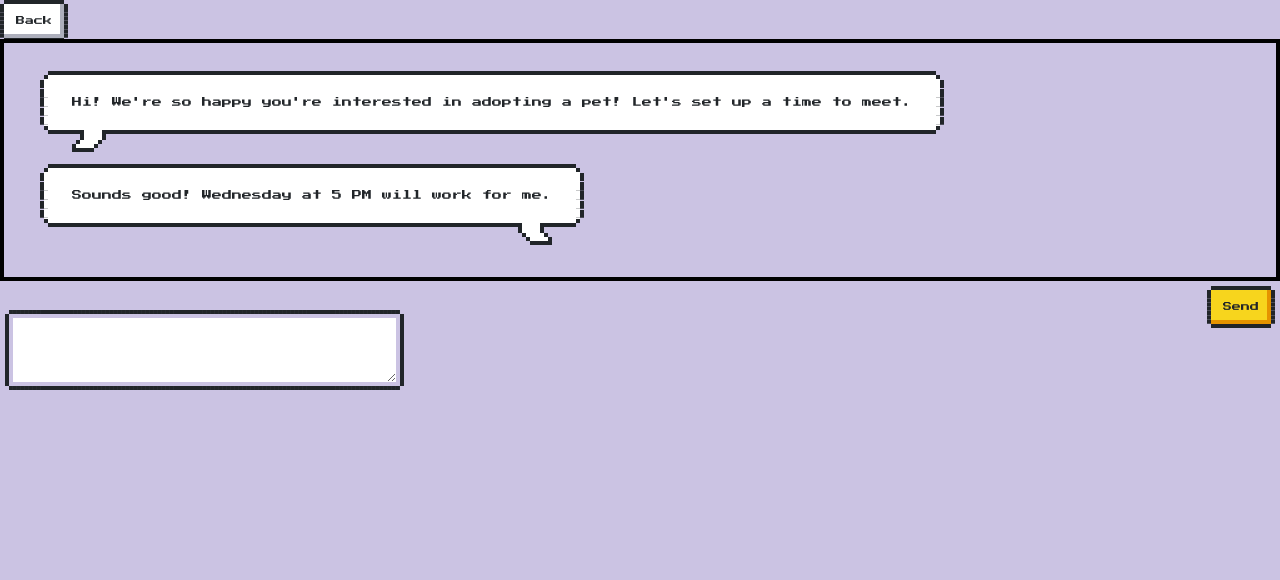
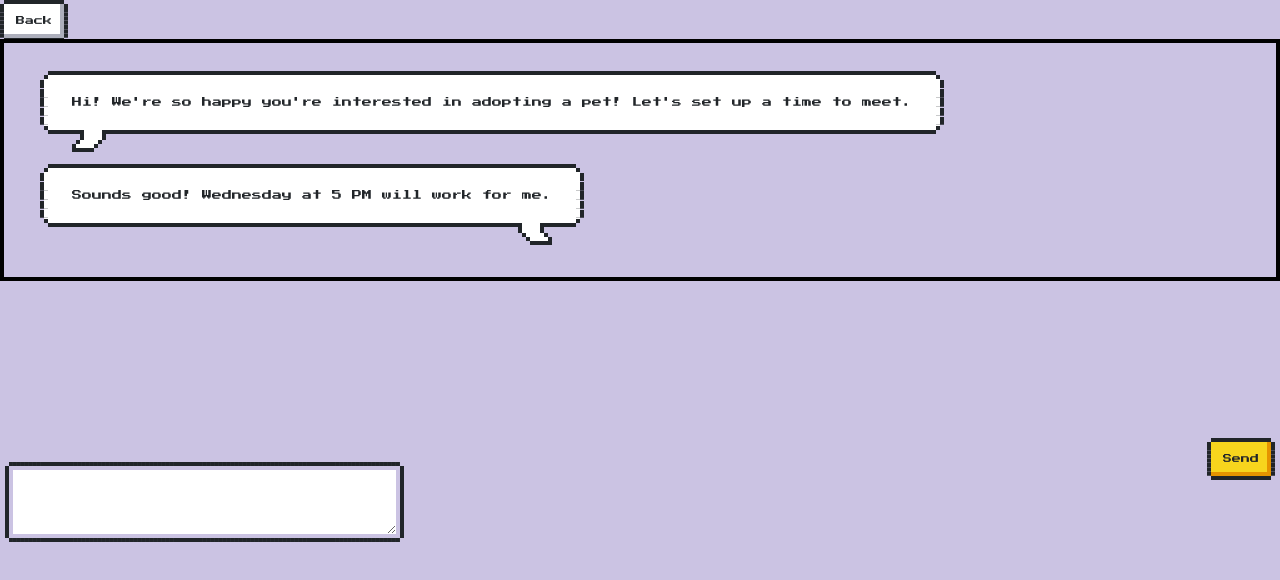
Before and after one commit to tiatmehta/proj4HCI, a website: page match.html in a window 1280 px wide. Drawn offline with nearby package versions, Linux system fonts and the light colour scheme.

Commit message:
updated match

```diff
--- a/match.html
+++ b/match.html
@@ -79,6 +79,7 @@
     }
 
     .chatbox {
+        margin-top: 152px;
         position: relative;
         padding: 5px;
     }
```
